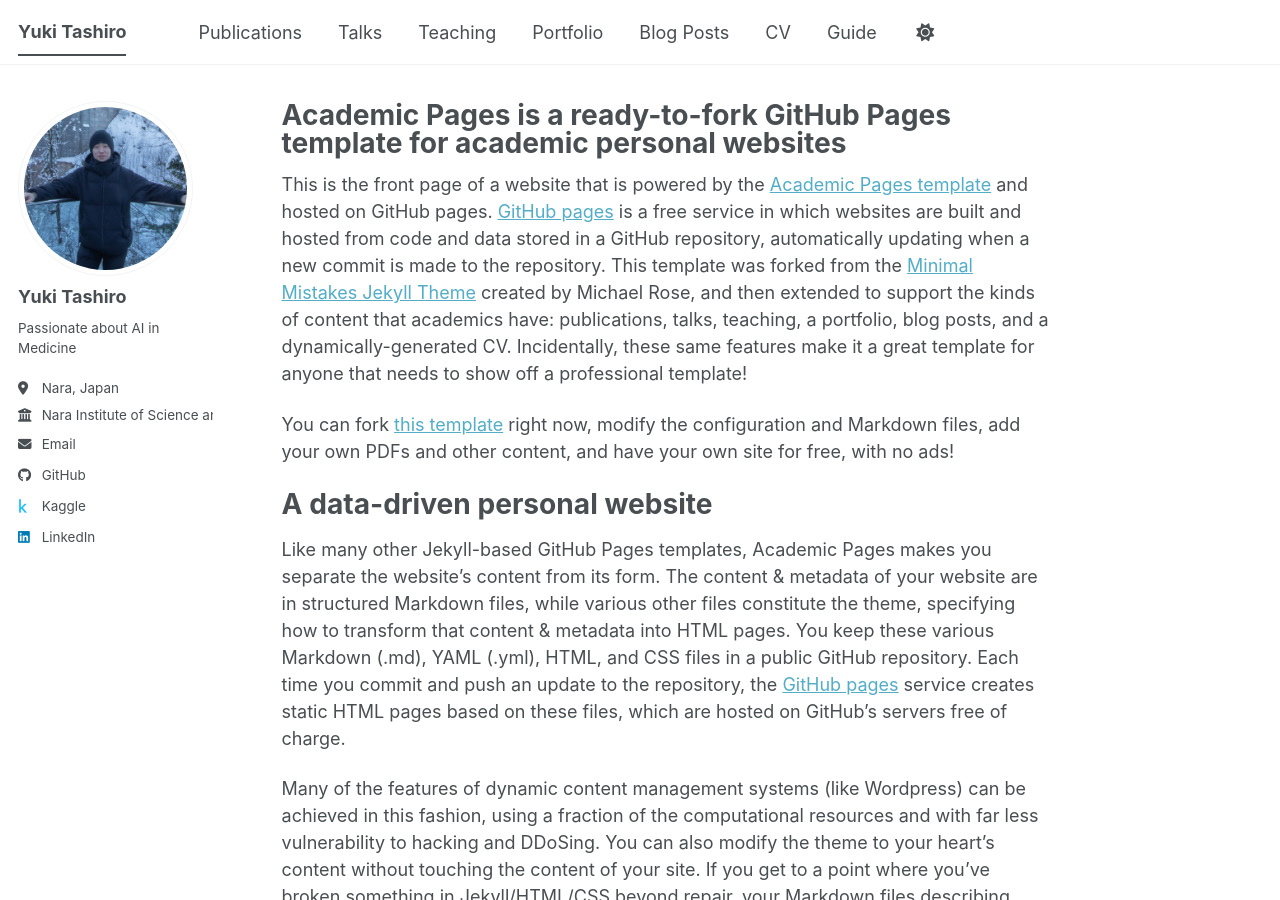
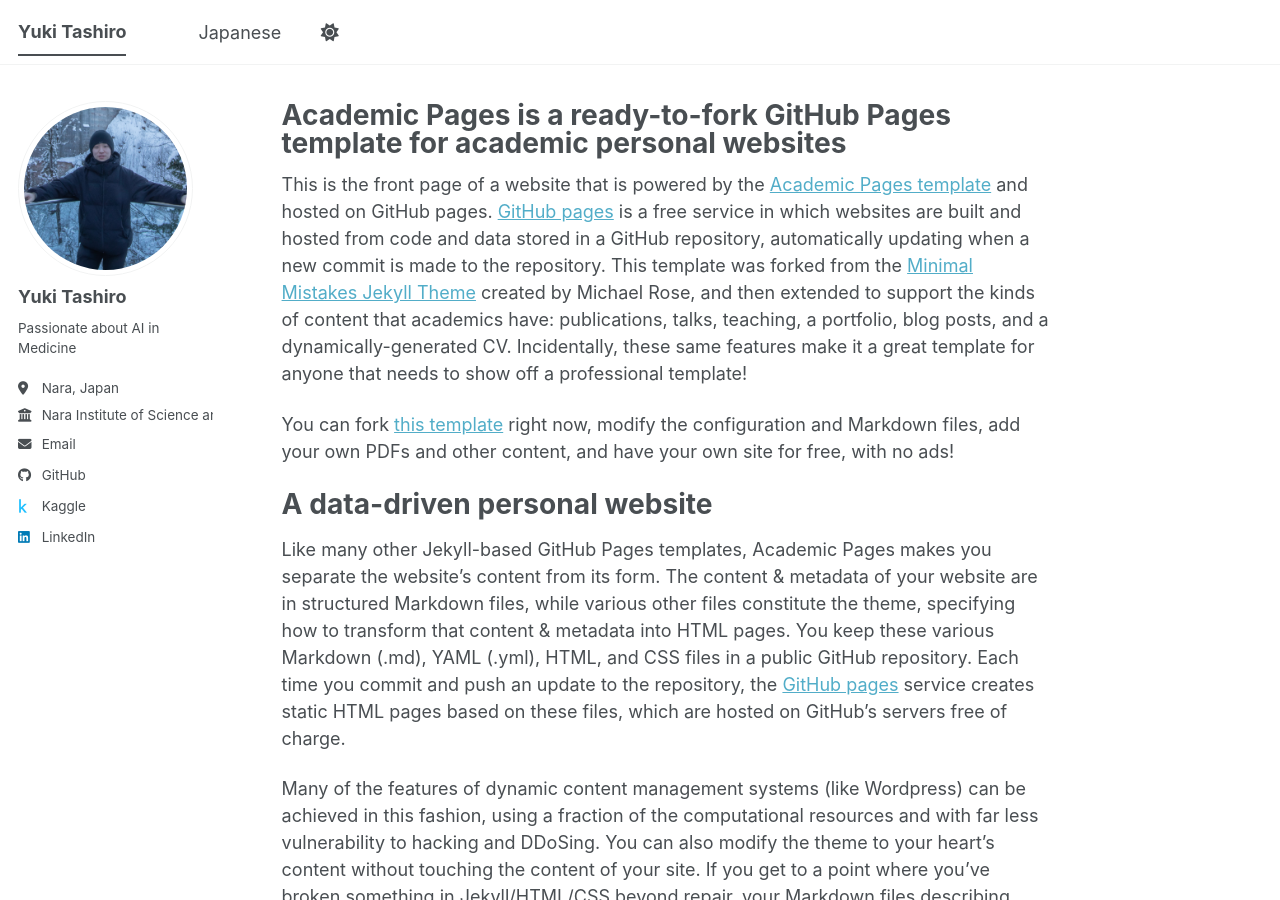
Before and after one commit to yuki-tashiro/yuki-tashiro.github.io, a Jekyll site: the page built from _pages/about.md, in a window 1280 px wide and 900 px high. Built offline with Jekyll 4.4.1, drawn with Linux system fonts in a browser that asks for light colours; a script bundle is joined from its source files by our own code; library files that are not in the unit come from our copies; some of the changed lines change nothing that is shown.

Commit message:
Comment out navigation entries in navigation.yml
Comment out various navigation items in the YAML file.

```diff
--- a/_data/navigation.yml
+++ b/_data/navigation.yml
@@ -8,26 +8,29 @@
 #      Markdown formatted page while the second is generated using JSON.
 
 main:
-  - title: "Publications"
-    url: /publications/
+  - title: "Japanese"
+    url: /japanese/
 
-  - title: "Talks"
-    url: /talks/
+  # - title: "Publications"
+  #   url: /publications/
 
-  - title: "Teaching"
-    url: /teaching/
+  # - title: "Talks"
+  #   url: /talks/
 
-  - title: "Portfolio"
-    url: /portfolio/
+  # - title: "Teaching"
+  #   url: /teaching/
 
-  - title: "Blog Posts"
-    url: /year-archive/
+  # - title: "Portfolio"
+  #   url: /portfolio/
 
-  - title: "CV"
-    url: /cv/
+  # - title: "Blog Posts"
+  #   url: /year-archive/
 
   # - title: "CV"
-  #   url: /cv-json/
+  #   url: /cv/
 
-  - title: "Guide"
-    url: /markdown/
+  # # - title: "CV"
+  # #   url: /cv-json/
+
+  # - title: "Guide"
+  #   url: /markdown/
```
